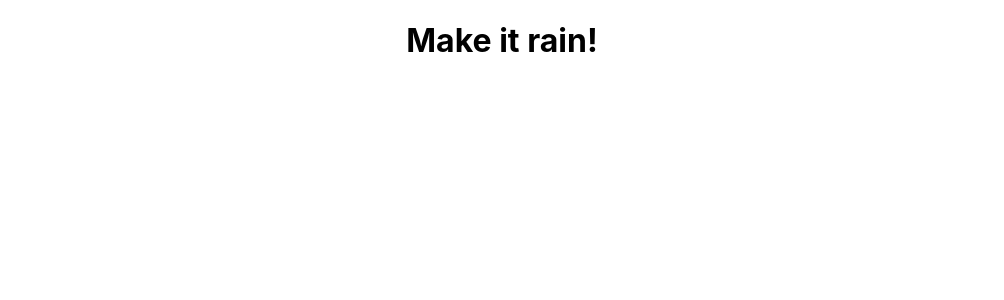
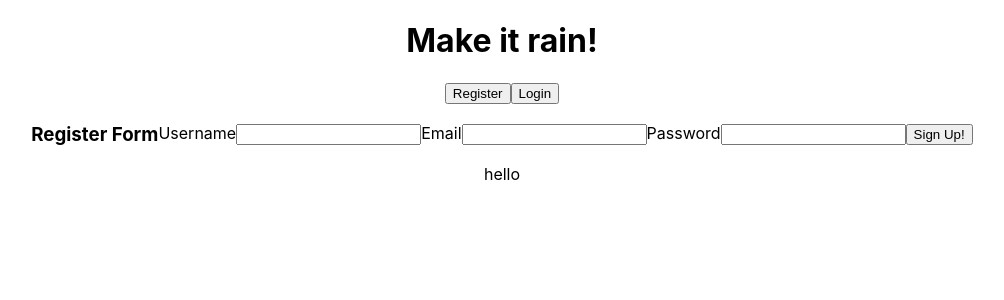
Before and after one commit to kofosu2289/gaProject3, a React (Create React App) app in the folder client/: page /products/1 in a window 1280 px wide. Shown: the top 300 px of the page, without its empty margins (138-1142 px from the left). Built offline with nearby package versions, Linux system fonts and the light colour scheme; no server answers.

Commit message:
created routes per category

```diff
--- a/client/src/App.js
+++ b/client/src/App.js
@@ -1,10 +1,11 @@
 import React from 'react';
 import './App.css';
 import Account from './components/RegisterForm';
-import { registerUser, loginUser } from './services/api-helper';
-import {Route, Link} from 'react-router-dom';
+import { registerUser, loginUser, fetchCategories } from './services/api-helper';
+import { Route, Link, Switch } from 'react-router-dom';
 import CreateCategory from './components/CreateCategory';
-import { withRouter} from 'react-router-dom';
+import { withRouter } from 'react-router-dom';
+import Products from './components/Products'
 
 class App extends React.Component {
   constructor(props) {
@@ -20,6 +21,7 @@ class App extends React.Component {
         password: ''
       },
       currentUser: null,
+      categories: []
     }
   }
 
@@ -84,12 +86,24 @@ class App extends React.Component {
     this.props.history.push('/home');
   }
 
+  componentDidMount = async () => {
+    const categories = await fetchCategories();
+    this.setState({
+      categories: categories.categories
+    })
+  }
   render() {
     return (
       <div className="App">
         <h1>Make it rain!</h1>
+        <nav>
           <Link to="/"></Link>
-       <Route exact path="/" render={()=>
+          <Link to="/home"></Link>
+          {/* <Link to="/products/:id">Products</Link> */}
+        </nav>
+        <main>
+
+          <Route path="/" render={() =>
             <Account
               handleLoginSubmit={this.handleLoginSubmit}
               registerForm={this.state.registerFormData}
@@ -99,8 +113,24 @@ class App extends React.Component {
               handleLoginChange={this.handleLoginChange}
             />
           } />
-      <Link to="/home"></Link>
-      <Route path="/home" render={()=><CreateCategory />}/>
+          <Route exact path="/home" render={() => (
+            <CreateCategory
+              categories={this.state.categories}
+            />)} />
+          <Route path="/products/:id" render={(props) => {
+            const id = parseInt(props.match.params.id);
+            const category = this.state.categories.find(cat => cat.id === id);
+
+            return <Products
+              id={id}
+              category={category}
+            />
+          }
+          }
+          // <CreateCategory id={props.match.params.category_id} />
+
+          />
+        </main>
       </div>
     );
   }
--- a/client/src/components/CreateCategory.jsx
+++ b/client/src/components/CreateCategory.jsx
@@ -1,7 +1,9 @@
 import React from 'react';
-import {fetchCategories} from '../services/api-helper'
-import{withRouter} from 'react-router-dom';
+
+import {withRouter} from 'react-router-dom';
 import axios from 'axios';
+import {Link, Route} from 'react-router-dom';
+import Products from './Products';
 
 class CreateCategory extends React.Component {
   constructor(props){
@@ -11,18 +13,15 @@ class CreateCategory extends React.Component {
     }
   }
 
-  componentDidMount = async () => {
-    const categories = await fetchCategories();
-    this.setState({
-      categories: categories.categories
-    })
-  }
+
   // componentDidMount = async() => {
   //   const cats = await fetchCategories();
   //   console.log(cats.categories);
   // }
 
+
 render(){
+
   return (
     <div className="createCat">
       <input id="search"
@@ -31,12 +30,18 @@ render(){
         placeholder="SEARCH">
       </input>
 
-      {this.state.categories.map((e)=> (
-        <div key={e.id} className="print_cats">
-          <p>{e.name}</p>
-          <img src={e.image_url} />
+      <div className="cat-div">
+      {this.props.categories.map((category)=> (
+        <div key={category.id} className="print_cats"
+        onClick={()=>{
+          this.props.history.push(`/products/${category.id}`)
+        }}
+        >
+          <p>{category.name}</p>
+          <img src={category.image_url} alt text="cat_img"/>
         </div>
       ))}
+      </div>
 
       <h1>ADD CATEGORY</h1>
       <input id="catName"
--- /dev/null
+++ b/client/src/components/Products.jsx
@@ -0,0 +1,20 @@
+import React from 'react';
+
+export default class Products extends React.Component {
+  constructor(props) {
+    super(props);
+    this.state = {
+      products: [],
+    }
+  }
+
+
+  render() {
+    return (
+      <div>
+          hello
+          {JSON.stringify(this.props.category)}
+      </div>
+    )
+  }
+}
```
Also changed, not shown: client/src/App.css (+30 -0 lines). Lines whose indentation alone changed are shown as unchanged.
